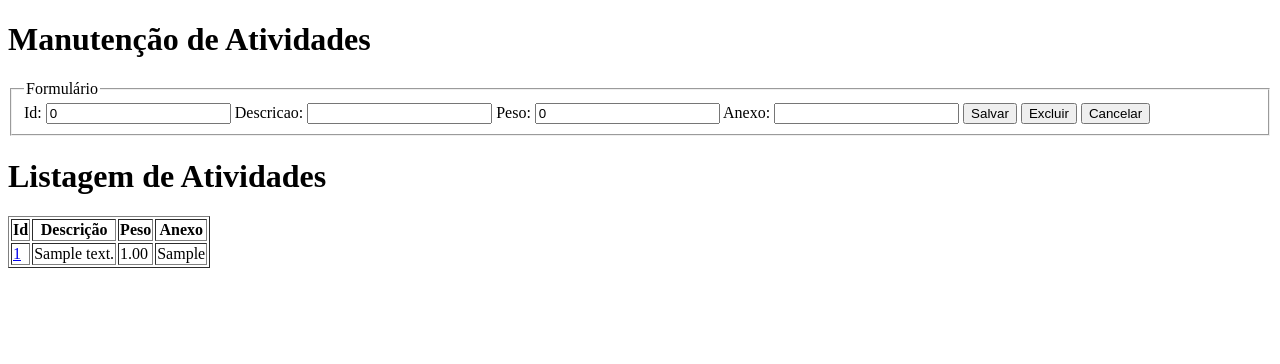
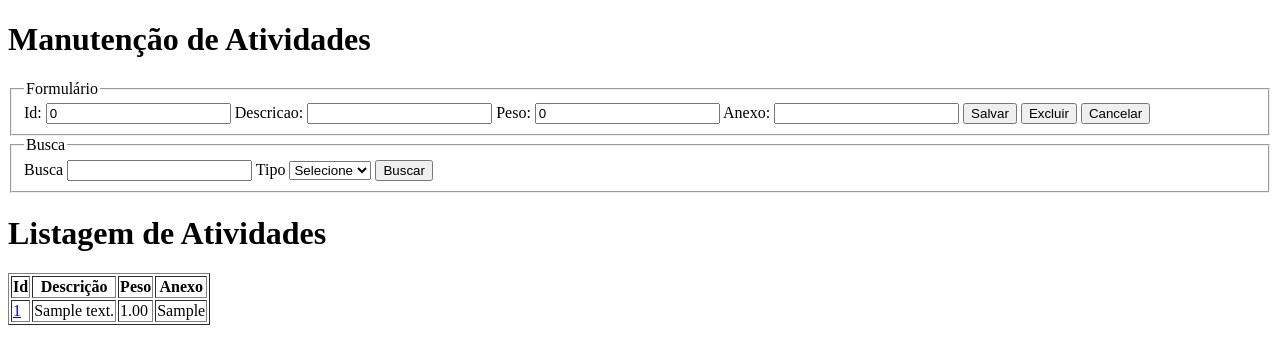
Before and after one commit to marcelaleite/desenvweb2025, a PHP site: page /index.php in a window 1280 px wide. Shown: the top 364 px of the page. Run offline with PHP 8.4, Linux system fonts and the light colour scheme; tables that the repository leaves empty hold one stand-in row (values such as "Sample post").

Commit message:
Atualização 2 (16/04)

```diff
--- a/Siga/Atividade/atividade.php
+++ b/Siga/Atividade/atividade.php
@@ -14,7 +14,7 @@ if ($_SERVER['REQUEST_METHOD'] == 'POST'){
             $resultado = $atividade->alterar();
         else
             $resultado = $atividade->inserir();
-    else
+    elseif ($acao == 'excluir')
         $resultado = $atividade->excluir();
 
     if ($resultado)
@@ -28,5 +28,11 @@ if ($_SERVER['REQUEST_METHOD'] == 'POST'){
     if ($resultado)
         $atividade = $resultado[0];
 
+
+    $busca = isset($_GET['busca'])?$_GET['busca']:0;
+    $tipo = isset($_GET['tipo'])?$_GET['tipo']:0;
+
+    $lista = Atividade::listar($tipo, $busca);
+
 }
 ?>
--- a/Siga/Atividade/index.php
+++ b/Siga/Atividade/index.php
@@ -1,6 +1,5 @@
 <?php
-
-include "atividade.php";
+    include "atividade.php";
 ?>
 
 <!DOCTYPE html>
@@ -28,6 +27,23 @@ include "atividade.php";
             <button type="reset" name="acao" value="cancel">Cancelar</button>
         </fieldset>
     </form>
+    <!-- Filtro -->
+
+    <form action="index.php" method="GET">
+        <fieldset>
+            <legend>Busca</legend>
+            <label for="busca">Busca</label>
+            <input type="text" name="busca">
+            <label for="tipo">Tipo</label>
+            <select name="tipo">
+                <option value="0">Selecione</option>
+                <option value="1">ID</option>
+                <option value="2">Descrição</option>
+            </select>
+            <button type="submit">Buscar</button>
+        </fieldset>
+    </form>
+
     <!-- Listagem -->
     <h1>Listagem de Atividades</h1>
     <table border="1">
@@ -36,9 +52,7 @@ include "atividade.php";
         <th>Peso</th>
         <th>Anexo</th>
         <?php
-            require_once "Atividade.class.php";
 
-            $lista = Atividade::listar();
             foreach($lista as $atividade){
                 echo "<tr><td><a href='index.php?id={$atividade['id']}'>{$atividade['id']}</a></td><td>{$atividade['descricao']}</td><td>{$atividade['peso']}</td><td>{$atividade['anexo']}</td></tr>";
             }
```
